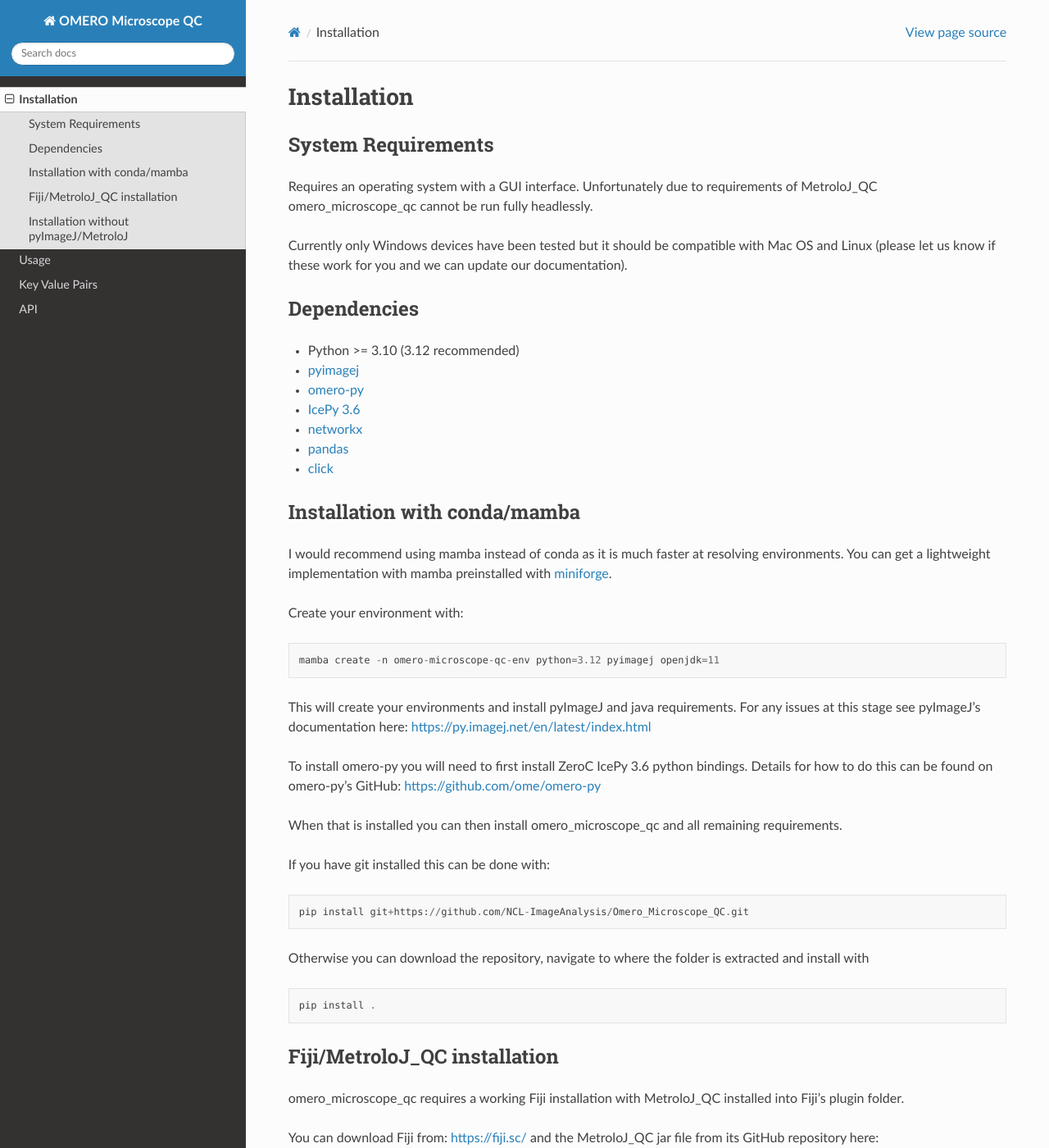
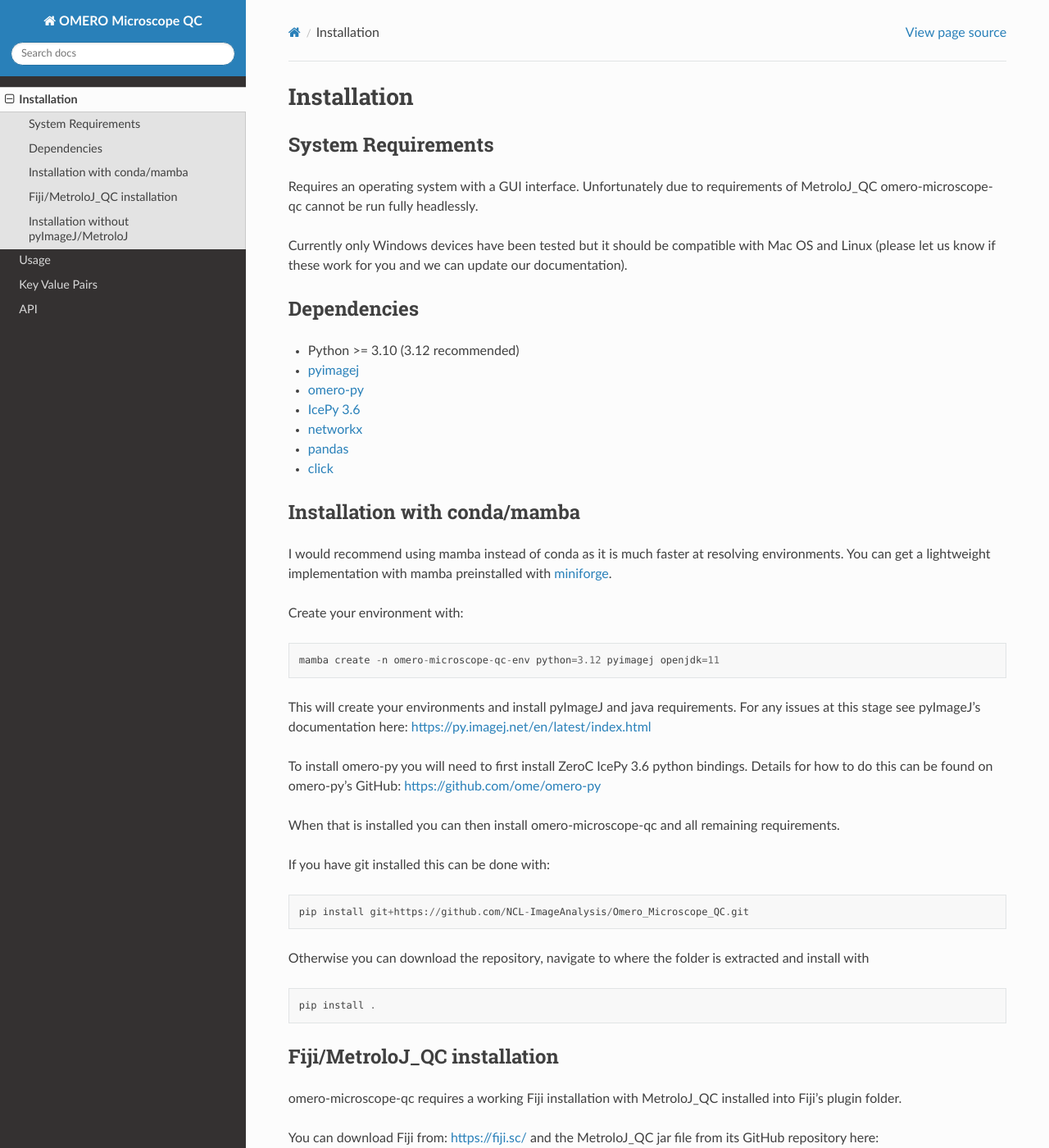
Before and after one commit to NCL-ImageAnalysis/Omero_Microscope_QC, a Sphinx documentation site: the page built from docs/installation.rst, in a window 1280 px wide and 1400 px high. Shown: the whole window at 82% size. Built offline with Sphinx 7.4.7 and the Read the Docs theme 3.1.0, drawn with Linux system fonts in a browser that asks for light colours.

```diff
--- a/docs/installation.rst
+++ b/docs/installation.rst
@@ -3,7 +3,7 @@ Installation
 
 System Requirements
 ~~~~~~~~~~~~~~~~~~~
-Requires an operating system with a GUI interface. Unfortunately due to requirements of MetroloJ_QC omero_microscope_qc cannot be run fully headlessly.
+Requires an operating system with a GUI interface. Unfortunately due to requirements of MetroloJ_QC omero-microscope-qc cannot be run fully headlessly.
 
 Currently only Windows devices have been tested but it should be compatible with Mac OS and Linux (please let us know if these work for you and we can update our documentation).
 
@@ -32,7 +32,7 @@ This will create your environments and install pyImageJ and java requirements. F
 
 To install omero-py you will need to first install ZeroC IcePy 3.6 python bindings. Details for how to do this can be found on omero-py's GitHub: https://github.com/ome/omero-py
 
-When that is installed you can then install omero_microscope_qc and all remaining requirements.
+When that is installed you can then install omero-microscope-qc and all remaining requirements.
 
 If you have git installed this can be done with:
 
@@ -48,7 +48,7 @@ Otherwise you can download the repository, navigate to where the folder is extra
 
 Fiji/MetroloJ_QC installation
 ~~~~~~~~~~~~~~~~~~~~~~~~~~~~~
-omero_microscope_qc requires a working Fiji installation with MetroloJ_QC installed into Fiji's plugin folder.
+omero-microscope-qc requires a working Fiji installation with MetroloJ_QC installed into Fiji's plugin folder.
 
 You can download Fiji from: https://fiji.sc/ and the MetroloJ_QC jar file from its GitHub repository here: https://github.com/MontpellierRessourcesImagerie/MetroloJ_QC
 
--- a/docs/usage.rst
+++ b/docs/usage.rst
@@ -3,7 +3,7 @@ Usage
 
 OMERO Setup
 -----------
-omero_microscope_qc uses OMERO to access images and metadata, as well as for storage of its outputs.
+omero-microscope-qc uses OMERO to access images and metadata, as well as for storage of its outputs.
 
 It expects a structure of:
 
--- a/pyproject.toml
+++ b/pyproject.toml
@@ -1,5 +1,5 @@
 [project]
-name = "omero_microscope_qc"
+name = "omero-microscope-qc"
 version = "1.0.0"
 authors = [
   { name="James Grimshaw", email="james.grimshaw@ncl.ac.uk" },
```
Also changed, not shown: README.md (+2 -2 lines).
